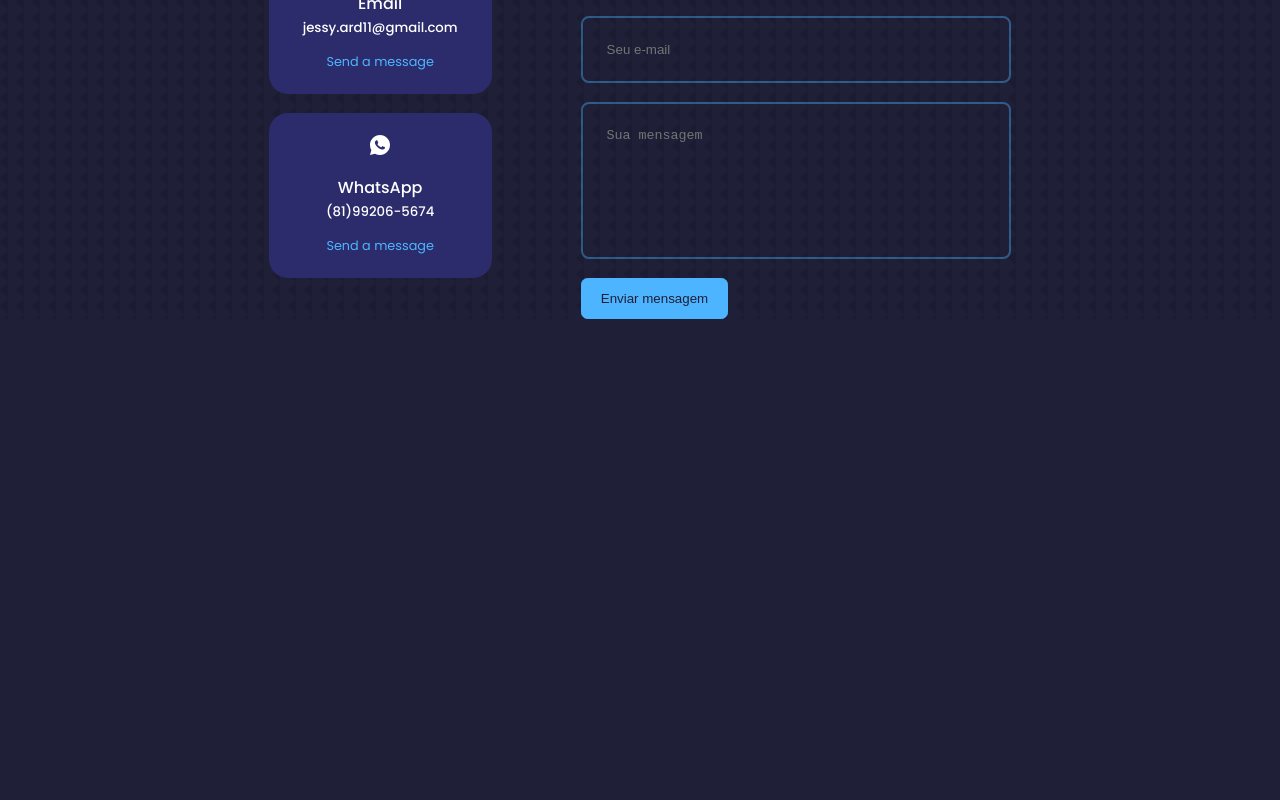
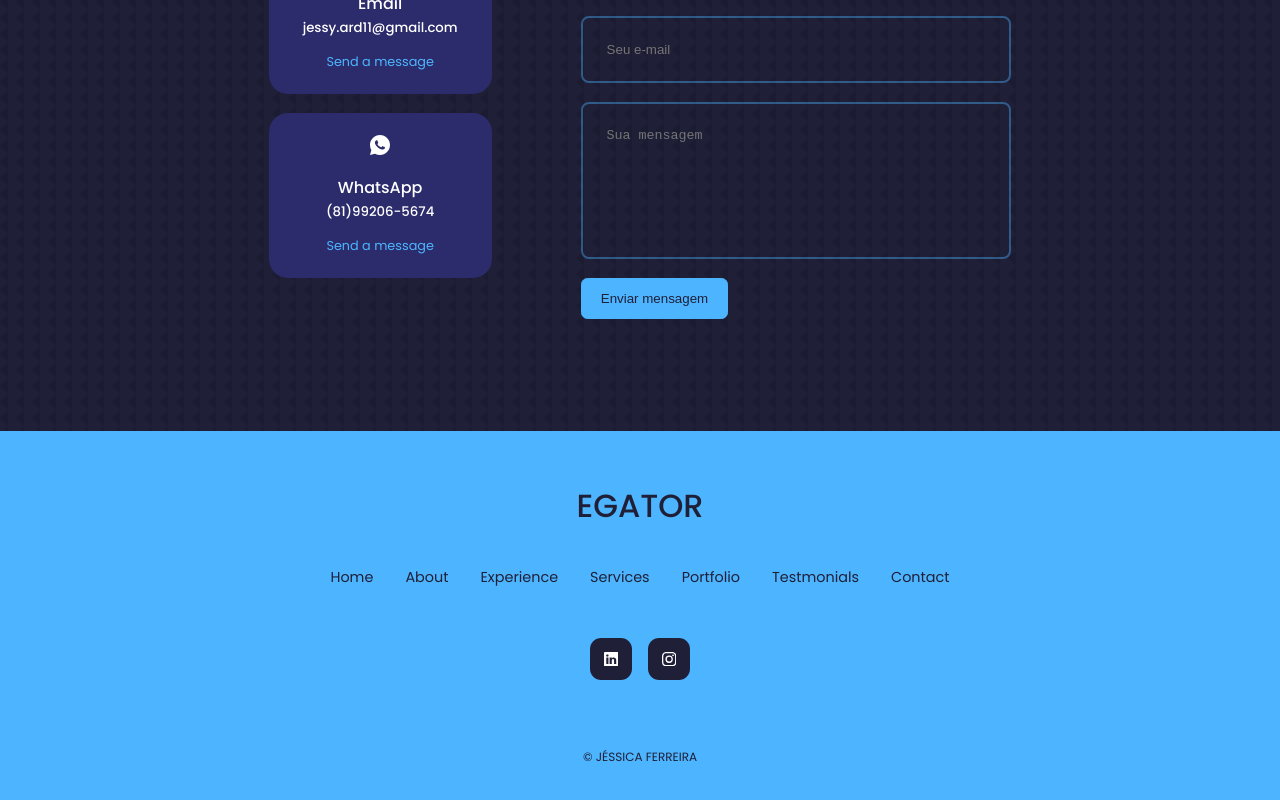
Before and after one commit to mechamoje/portfolio, a React (Create React App) app: page / in a window 1280 px wide. Shown: the part 5510-6310 px from the top of the page. Before the commit the page ends 5829 px from the top, so only its background shows below. Built offline with nearby package versions, Linux system fonts and the light colour scheme.

Commit message:
footer and contact components

```diff
--- a/package.json
+++ b/package.json
@@ -1,11 +1,13 @@
 {
   "name": "portfolio",
+  "homepage": "my-portfolio-mocha-three.vercel.app",
   "version": "0.1.0",
   "private": true,
   "dependencies": {
     "@testing-library/jest-dom": "^5.16.4",
     "@testing-library/react": "^13.3.0",
     "@testing-library/user-event": "^13.5.0",
+    "emailjs-com": "^3.2.0",
     "node": "^16.16.0",
     "react": "^18.2.0",
     "react-dom": "^18.2.0",
--- a/src/App.jsx
+++ b/src/App.jsx
@@ -7,6 +7,7 @@ import { Service } from "./components/services/Service"
 import { Portfolio } from "./components/portfolio/Portfolio"
 import { Testimonials } from "./components/testimonials/Testimonials"
 import { Contact } from "./components/contact/Contact"
+import { Footer } from "./components/footer/Footer"
 
 export const App = () => {
   return (
@@ -19,6 +20,7 @@ export const App = () => {
       <Portfolio />
       <Testimonials />
       <Contact />
+      <Footer />
     </>
   )
 }
--- a/src/components/contact/Contact.jsx
+++ b/src/components/contact/Contact.jsx
@@ -2,8 +2,26 @@ import React from 'react'
 import "./contact.css"
 import {MdMarkEmailUnread} from "react-icons/md"
 import {RiWhatsappFill} from "react-icons/ri"
+import { useRef } from 'react';
+import emailjs from 'emailjs-com'
 
 export const Contact = () => {
+
+  const form = useRef();
+
+  const sendEmail = (e) => {
+    e.preventDefault();
+
+    emailjs.sendForm('service_4t6bv2j', 'template_wozjm8m', form.current, 'RCq0RHnaSdjRp5ISW')
+      .then((result) => {
+          console.log(result.text);
+      }, (error) => {
+          console.log(error.text);
+      });
+
+      e.target.reset()
+  };
+
   return (
    <section id="contact">
     <h5> Get In Touch</h5>
@@ -24,7 +42,7 @@ export const Contact = () => {
           <a href="https://api.whatsapp.com/send?phone=5581992065674" target="_blank"> Send a message</a>
         </article>
       </div>
-        <form action="">
+        <form ref={form} onSubmit={sendEmail}>
           <input type="text" name='name' placeholder='Nome completo' required/>
           <input type="email" name='email' placeholder='Seu e-mail' required />
           <textarea name="message" rows="7" placeholder='Sua mensagem' required ></textarea>
--- a/src/components/footer/Footer.jsx
+++ b/src/components/footer/Footer.jsx
@@ -1,8 +1,33 @@
 import React from 'react'
 import "./footer.css"
+import {BsInstagram} from "react-icons/bs"
+import {BsLinkedin} from "react-icons/bs"
 
 export const Footer = () => {
   return (
-    <div>footer</div>
+    <footer>
+
+      <a href="#" className='footer__logo'> EGATOR </a>
+
+      <ul className='permalinks' >
+        <li> <a href="#"> Home </a> </li>
+        <li> <a href="#about"> About </a> </li>
+        <li> <a href="#experience"> Experience </a> </li>
+        <li> <a href="#services"> Services </a> </li>
+        <li> <a href="#portfolio"> Portfolio </a> </li>
+        <li> <a href="#testmonials"> Testmonials </a> </li>
+        <li> <a href="#contact"> Contact </a> </li>
+      </ul>
+
+      <div className="footer__social">
+        <a href="https://www.linkedin.com/in/j%C3%A9ssica-ferreira-soueu/"> <BsLinkedin/> </a>
+        <a href="https://www.instagram.com/_jsolari/"> <BsInstagram/> </a>
+      </div>
+
+      <div className="footer__copyright">
+        <small> &copy; JÉSSICA FERREIRA </small>
+      </div>
+
+    </footer>
   )
 }
--- a/src/components/footer/footer.css
+++ b/src/components/footer/footer.css
@@ -0,0 +1,65 @@
+footer {
+    background: var(--color-primary);
+    padding: 3rem 0;
+    text-align: center;
+    font-size: 0.9rem;
+    margin-top: 7rem;
+}
+
+footer a {
+    color: var(--color-bg);
+}
+
+.footer__logo{
+    font-size: 2rem;
+    font-weight: 500;
+    margin-bottom: 2rem;
+    display: inline-block;
+}
+
+.permalinks{
+    display: flex;
+    flex-wrap: wrap;
+    justify-content: center;
+    gap: 2rem;
+    margin: 0 auto 3rem;
+}
+
+.footer__social {
+    display: flex;
+    justify-content: center;
+    gap: 1rem;
+    margin-bottom: 4rem;
+}
+
+.footer__social a{
+    background: var(--color-bg);
+    color: var(--color-white);
+    padding: 0.8rem;
+    border-radius: 0.7rem;
+    display: flex;
+    border: 1px solid transparent;
+}
+
+.footer_social a:hover{
+    background: transparent;
+    color: var(--color-bg);
+    border-color: var(--color-bg);
+}
+
+.footer__copyright {
+    margin-bottom: 4rem;
+    color: var(--color-bg);
+}
+
+@media screen and (max-width: 600px) {
+    .permalinks {
+        flex-direction: column;
+        gap: 1.5rem;
+    }
+
+    .footer__social {
+        margin-bottom: 2.5rem;
+    }
+
+}
```
Also changed, not shown: 2 other files (tests, documents, lock files or other folders).
